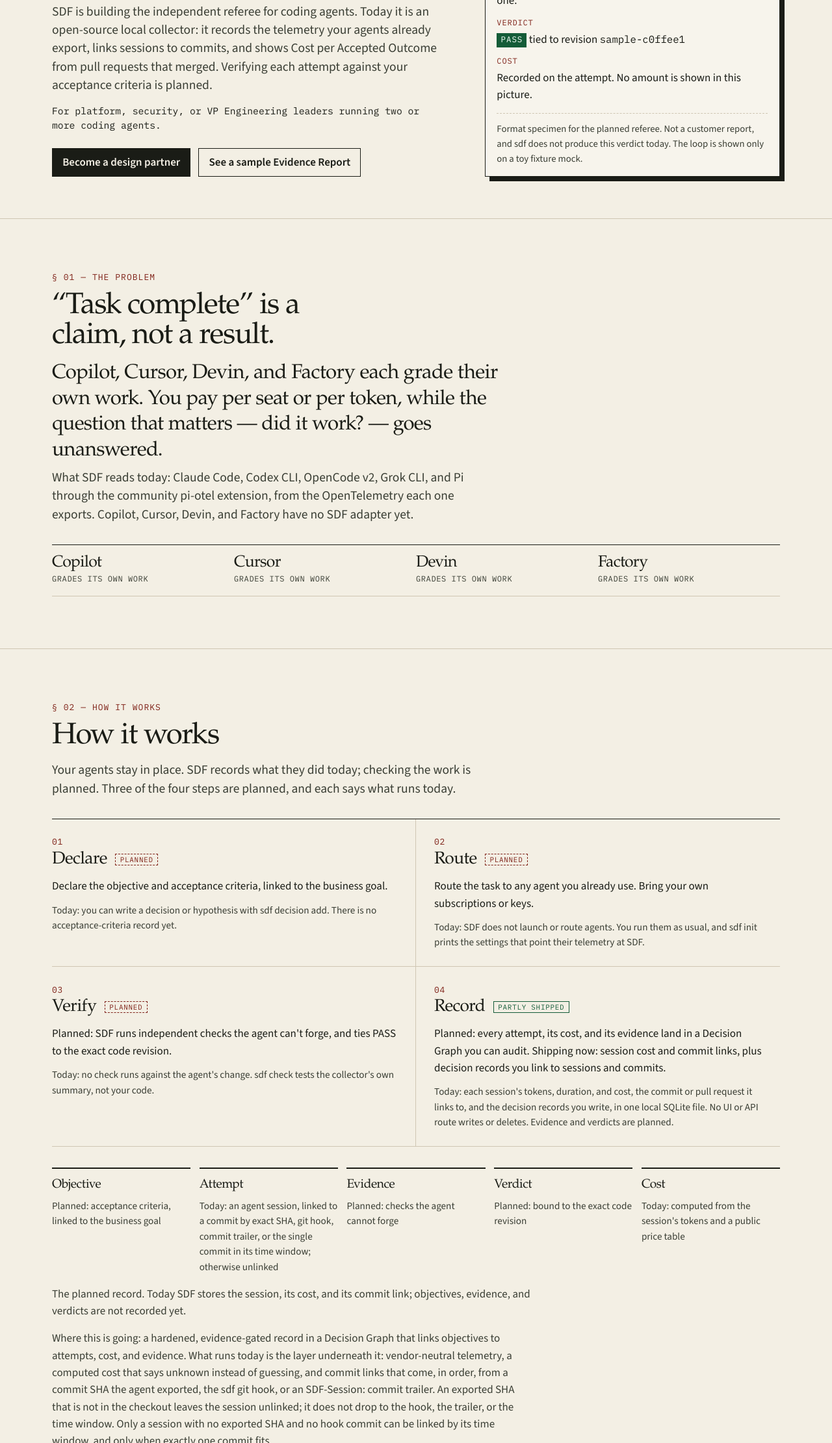
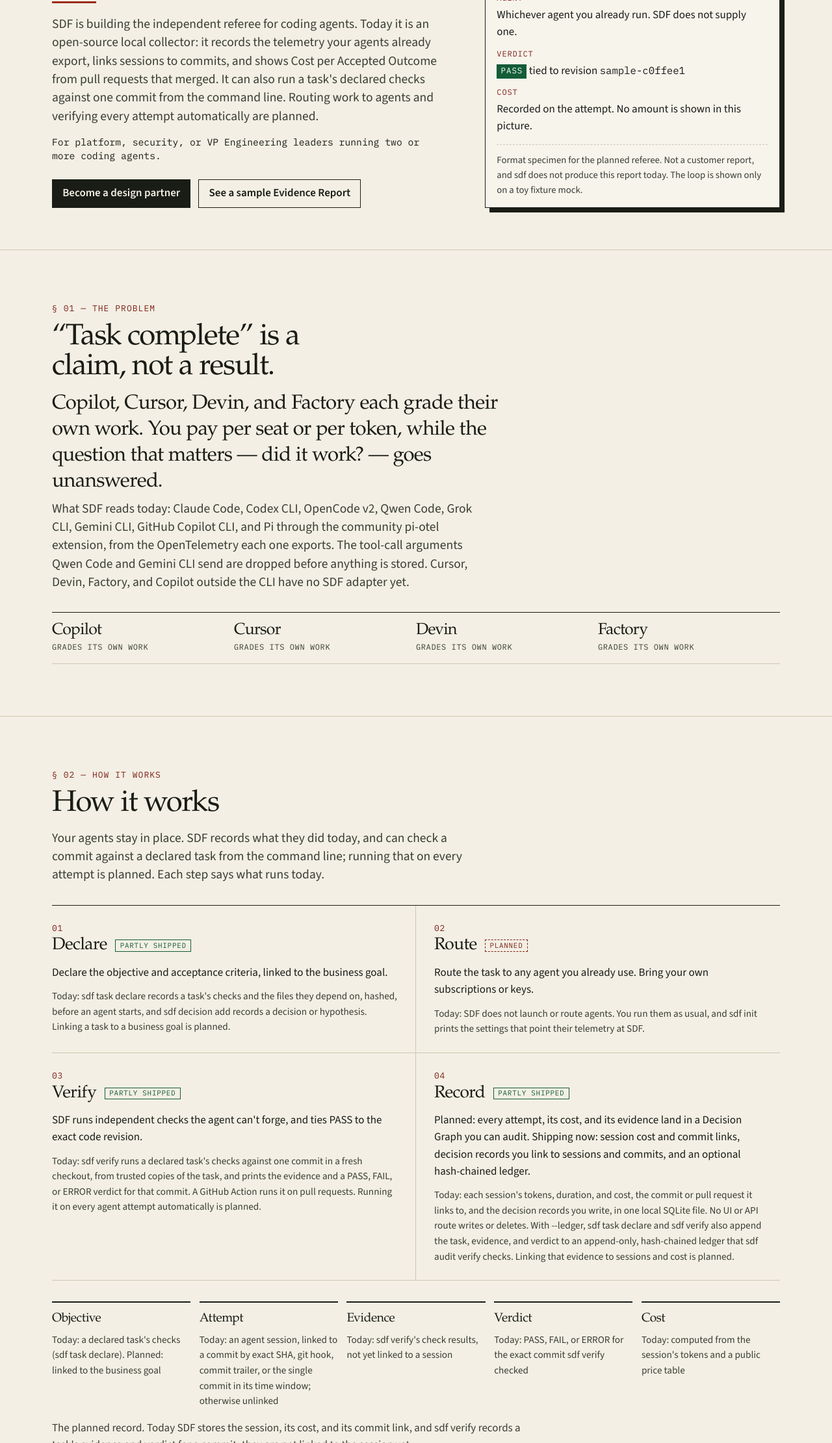
Before and after one commit to paulpham157/sdf-landingpage, an Astro site: page / in a window 1280 px wide. Shown: the part 579-2800 px from the top of the page at 65% size. Built offline with nearby package versions, Linux system fonts and the light colour scheme; Astro itself is replaced by a stand-in of ours.

Commit message:
Sync the copy with sdf main: auth, verify, ledger, agent list (#8)
Since #7, sdf main has gained:
- an optional OTLP bearer token (sdf#192), which the hooks send (sdf#206)
- a hash-chained ledger with sdf audit verify/head (sdf#189)
- sdf task declare (sdf#190) and sdf verify with a GitHub Action
  (sdf#193, sdf#196), with an opt-in ledger for both (sdf#207)
- Qwen Code (sdf#194), Gemini CLI (sdf#186), GitHub Copilot CLI (sdf#188),
  and Grok CLI hooks (sdf#203)
- dropping of Qwen/Gemini tool arguments before storing (sdf#194)

Declare and Verify move from Planned to Partly shipped, and each says
what runs today. Routing, automatic verification of every attempt, the
Decision Graph linking evidence to sessions and cost, the Evidence Report,
Hosted Team, and Enterprise stay Planned. The no-auth line now says auth
is off by default with an optional token.

```diff
--- a/src/content/blog/cite-the-source.mdx
+++ b/src/content/blog/cite-the-source.mdx
@@ -49,6 +49,6 @@ The three cards below are specimens. The handles are not real accounts, and the
   The Decision Graph is the record: objective, attempt, evidence, verdict, and cost.
 </SocialCitation>
 
-A citation is not a PASS. In the referee SDF is building, a PASS is tied to a code revision and to checks the agent cannot forge, and the graph that holds those links is append-only. Those checks are planned. SDF does not sell the agent that did the work, and the dollar amounts for SDF itself are not published.
+A citation is not a PASS. In the referee SDF is building, a PASS is tied to a code revision and to checks the agent cannot forge, and the graph that holds those links is append-only. Today sdf verify runs those checks against one commit, and an opt-in hash-chained ledger keeps the result; the graph that links them to each attempt is planned. SDF does not sell the agent that did the work, and the dollar amounts for SDF itself are not published.
 
 This page is a sample. The referee loop is planned and shown only on a toy fixture mock. If the record is the thing you want to baseline, [become a design partner](/design-partners).
--- a/src/data/site.ts
+++ b/src/data/site.ts
@@ -10,7 +10,7 @@ export const site = {
   email: "design-partners@softwaredecisionfabric.tech",
   emailIsPlaceholder: false,
   status:
-    "Today SDF ships an open-source local collector for coding-agent telemetry. The referee loop is planned and is shown only as a toy fixture mock on this site. We are onboarding 3 to 5 design partners.",
+    "Today SDF ships an open-source local collector for coding-agent telemetry, plus local commands that declare a task's checks and run them against a commit. The full referee loop is planned and is shown only as a toy fixture mock on this site. We are onboarding 3 to 5 design partners.",
   repo: "https://github.com/paulpham157/sdf",
 } as const;
 
@@ -20,7 +20,7 @@ export const wedgeMetric = "Cost per Accepted Outcome";
 export const hero = {
   title: "Know which agent work actually shipped.",
   subhead:
-    "SDF is building the independent referee for coding agents. Today it is an open-source local collector: it records the telemetry your agents already export, links sessions to commits, and shows Cost per Accepted Outcome from pull requests that merged. Verifying each attempt against your acceptance criteria is planned.",
+    "SDF is building the independent referee for coding agents. Today it is an open-source local collector: it records the telemetry your agents already export, links sessions to commits, and shows Cost per Accepted Outcome from pull requests that merged. It can also run a task's declared checks against one commit from the command line. Routing work to agents and verifying every attempt automatically are planned.",
   buyer:
     "For platform, security, or VP Engineering leaders running two or more coding agents.",
   primaryCta: "Become a design partner",
@@ -31,7 +31,7 @@ export const problem = {
   heading: "“Task complete” is a claim, not a result.",
   body: "Copilot, Cursor, Devin, and Factory each grade their own work. You pay per seat or per token, while the question that matters — did it work? — goes unanswered.",
   coverage:
-    "What SDF reads today: Claude Code, Codex CLI, OpenCode v2, Grok CLI, and Pi through the community pi-otel extension, from the OpenTelemetry each one exports. Copilot, Cursor, Devin, and Factory have no SDF adapter yet.",
+    "What SDF reads today: Claude Code, Codex CLI, OpenCode v2, Qwen Code, Grok CLI, Gemini CLI, GitHub Copilot CLI, and Pi through the community pi-otel extension, from the OpenTelemetry each one exports. The tool-call arguments Qwen Code and Gemini CLI send are dropped before anything is stored. Cursor, Devin, Factory, and Copilot outside the CLI have no SDF adapter yet.",
   agents: ["Copilot", "Cursor", "Devin", "Factory"] as const,
 } as const;
 
@@ -46,10 +46,10 @@ export const steps = [
   {
     id: "01",
     title: "Declare",
-    status: "planned" as Status,
+    status: "partial" as Status,
     body: "Declare the objective and acceptance criteria, linked to the business goal.",
     today:
-      "Today: you can write a decision or hypothesis with sdf decision add. There is no acceptance-criteria record yet.",
+      "Today: sdf task declare records a task's checks and the files they depend on, hashed, before an agent starts, and sdf decision add records a decision or hypothesis. Linking a task to a business goal is planned.",
   },
   {
     id: "02",
@@ -62,23 +62,23 @@ export const steps = [
   {
     id: "03",
     title: "Verify",
-    status: "planned" as Status,
-    body: "Planned: SDF runs independent checks the agent can't forge, and ties PASS to the exact code revision.",
+    status: "partial" as Status,
+    body: "SDF runs independent checks the agent can't forge, and ties PASS to the exact code revision.",
     today:
-      "Today: no check runs against the agent's change. sdf check tests the collector's own summary, not your code.",
+      "Today: sdf verify runs a declared task's checks against one commit in a fresh checkout, from trusted copies of the task, and prints the evidence and a PASS, FAIL, or ERROR verdict for that commit. A GitHub Action runs it on pull requests. Running it on every agent attempt automatically is planned.",
   },
   {
     id: "04",
     title: "Record",
     status: "partial" as Status,
-    body: "Planned: every attempt, its cost, and its evidence land in a Decision Graph you can audit. Shipping now: session cost and commit links, plus decision records you link to sessions and commits.",
+    body: "Planned: every attempt, its cost, and its evidence land in a Decision Graph you can audit. Shipping now: session cost and commit links, decision records you link to sessions and commits, and an optional hash-chained ledger.",
     today:
-      "Today: each session's tokens, duration, and cost, the commit or pull request it links to, and the decision records you write, in one local SQLite file. No UI or API route writes or deletes. Evidence and verdicts are planned.",
+      "Today: each session's tokens, duration, and cost, the commit or pull request it links to, and the decision records you write, in one local SQLite file. No UI or API route writes or deletes. With --ledger, sdf task declare and sdf verify also append the task, evidence, and verdict to an append-only, hash-chained ledger that sdf audit verify checks. Linking that evidence to sessions and cost is planned.",
   },
 ] as const;
 
 export const moat =
-  "Where this is going: a hardened, evidence-gated record in a Decision Graph that links objectives to attempts, cost, and evidence. What runs today is the layer underneath it: vendor-neutral telemetry, a computed cost that says unknown instead of guessing, and commit links that come, in order, from a commit SHA the agent exported, the sdf git hook, or an SDF-Session: commit trailer. An exported SHA that is not in the checkout leaves the session unlinked; it does not drop to the hook, the trailer, or the time window. Only a session with no exported SHA and no hook commit can be linked by its time window, and only when exactly one commit fits.";
+  "Where this is going: a hardened, evidence-gated record in a Decision Graph that links objectives to attempts, cost, and evidence. What runs today is the layer underneath it: an opt-in hash-chained ledger for tasks, evidence, and verdicts, vendor-neutral telemetry, a computed cost that says unknown instead of guessing, and commit links that come, in order, from a commit SHA the agent exported, the sdf git hook, or an SDF-Session: commit trailer. An exported SHA that is not in the checkout leaves the session unlinked; it does not drop to the hook, the trailer, or the time window. Only a session with no exported SHA and no hook commit can be linked by its time window, and only when exactly one commit fits.";
 
 export const verifiedAttempt =
   "A verified Attempt is a recorded run whose evidence was checked independently of the agent that produced it, against criteria that run did not get to choose.";
@@ -97,7 +97,7 @@ export const pillars = [
   {
     title: "Independently verifiable",
     status: "planned" as Status,
-    body: "Evidence that is re-runnable and revision-bound, so security and finance can check it without trusting us or the agent. Today the evidence is telemetry in a local SQLite file you can summarize again; there are no checks to re-run yet.",
+    body: "Evidence that is re-runnable and revision-bound, so security and finance can check it without trusting us or the agent. Today the telemetry sits in a local SQLite file you can summarize again, and sdf verify re-runs a declared task's checks against a commit. Re-running them for every agent attempt is planned.",
   },
   {
     title: "Cost per Accepted Outcome",
@@ -173,7 +173,7 @@ export const faqs = [
   },
   {
     q: "Is SDF generally available?",
-    a: "No. What ships today is the open-source local collector. Verification, routing, Hosted Team, and Enterprise are planned, and the referee loop exists only as a toy fixture mock. The invitation on this site is a design-partner program for 3 to 5 platform teams, not a public rollout.",
+    a: "No. What ships today is the open-source local collector, with local sdf task declare and sdf verify commands. Automatic verification of every attempt, routing, Hosted Team, and Enterprise are planned, and the referee loop exists only as a toy fixture mock. The invitation on this site is a design-partner program for 3 to 5 platform teams, not a public rollout.",
   },
   {
     q: "Are the OpenHands, Factory, and Ona figures SDF prices?",
@@ -190,7 +190,7 @@ export const onePager = {
     },
     {
       title: "Solution",
-      body: "Planned: a vendor-neutral control plane that verifies every agent attempt with evidence the agent can't forge and records it in an auditable Decision Graph. Shipping today: an open-source local collector that records agent telemetry, links sessions to commits, and computes Cost per Accepted Outcome from merged pull requests.",
+      body: "Planned: a vendor-neutral control plane that verifies every agent attempt with evidence the agent can't forge and records it in an auditable Decision Graph. Shipping today: an open-source local collector that records agent telemetry, links sessions to commits, and computes Cost per Accepted Outcome from merged pull requests, plus sdf verify, which runs a declared task's checks against one commit.",
     },
     {
       title: "Outcome",
@@ -270,16 +270,16 @@ export const marketAnchors = [
 ] as const;
 
 export const graphNodes = [
-  { title: "Objective", detail: "Planned: acceptance criteria, linked to the business goal" },
+  { title: "Objective", detail: "Today: a declared task's checks (sdf task declare). Planned: linked to the business goal" },
   { title: "Attempt", detail: "Today: an agent session, linked to a commit by exact SHA, git hook, commit trailer, or the single commit in its time window; otherwise unlinked" },
-  { title: "Evidence", detail: "Planned: checks the agent cannot forge" },
-  { title: "Verdict", detail: "Planned: bound to the exact code revision" },
+  { title: "Evidence", detail: "Today: sdf verify's check results, not yet linked to a session" },
+  { title: "Verdict", detail: "Today: PASS, FAIL, or ERROR for the exact commit sdf verify checked" },
   { title: "Cost", detail: "Today: computed from the session's tokens and a public price table" },
 ] as const;
 
 export const shipsToday = {
   heading: "What you can run today",
-  body: "The collector is open source (Apache 2.0) and runs on your machine. sdf serve listens for OTLP/HTTP on 127.0.0.1:4318 and OTLP/gRPC on 127.0.0.1:4317, stores sessions in one SQLite file, and serves a read-only page at 127.0.0.1:4320. It has no authentication, so keep it on localhost.",
+  body: "The collector is open source (Apache 2.0) and runs on your machine. sdf serve listens for OTLP/HTTP on 127.0.0.1:4318 and OTLP/gRPC on 127.0.0.1:4317, stores sessions in one SQLite file, and serves a read-only page at 127.0.0.1:4320. Authentication is off by default; an optional bearer token (--otlp-token-file or SDF_OTLP_TOKEN_FILE) guards OTLP writes, and the hooks sdf installs send it. Keep it on localhost either way.",
   install: "go install github.com/paulpham157/sdf/cmd/sdf@latest",
   run: ["sdf serve", "sdf summary"],
   note: "Needs Go 1.26 or newer. No release binaries are published yet. An accepted outcome needs a commit link (sdf init --git-hooks records one) and --github for merge status; without them the metric says unknown.",
--- a/src/pages/index.astro
+++ b/src/pages/index.astro
@@ -76,7 +76,7 @@ const jsonLd = graph(
             <dd>Recorded on the attempt. No amount is shown in this picture.</dd>
           </div>
         </dl>
-        <p class="stub-foot">Format specimen for the planned referee. Not a customer report, and sdf does not produce this verdict today. The loop is shown only on a toy fixture mock.</p>
+        <p class="stub-foot">Format specimen for the planned referee. Not a customer report, and sdf does not produce this report today. The loop is shown only on a toy fixture mock.</p>
       </aside>
     </div>
   </section>
@@ -104,7 +104,7 @@ const jsonLd = graph(
     <div class="wrap">
       <p class="kicker">§ 02 — How it works</p>
       <h2 id="how-title">How it works</h2>
-      <p class="lede tight">Your agents stay in place. SDF records what they did today; checking the work is planned. Three of the four steps are planned, and each says what runs today.</p>
+      <p class="lede tight">Your agents stay in place. SDF records what they did today, and can check a commit against a declared task from the command line; running that on every attempt is planned. Each step says what runs today.</p>
       <ol class="steps">
         {
           steps.map((step) => (
@@ -121,7 +121,7 @@ const jsonLd = graph(
       </ol>
       <DecisionChain
         nodes={graphNodes}
-        caption="The planned record. Today SDF stores the session, its cost, and its commit link; objectives, evidence, and verdicts are not recorded yet."
+        caption="The planned record. Today SDF stores the session, its cost, and its commit link, and sdf verify records a task's evidence and verdict for a commit; they are not linked to the session yet."
       />
       <p class="moat">{moat}</p>
     </div>
--- a/src/pages/sample-evidence-report.astro
+++ b/src/pages/sample-evidence-report.astro
@@ -50,7 +50,7 @@ const breadcrumbs = [
 >
   <article class="report wrap">
     <p class="sample-banner" role="note">
-      <strong>Sample.</strong> This is a stylized mock of an Evidence Report. It is not a customer report, not a signed audit, and not a live result. The report, its route, its checks, and its verdict are planned; sdf does not produce any of them today. {site.status}
+      <strong>Sample.</strong> This is a stylized mock of an Evidence Report. It is not a customer report, not a signed audit, and not a live result. The report and its route are planned, and sdf does not produce this report today. sdf verify does run a declared task's checks against one commit and prints the evidence and verdict as JSON. {site.status}
     </p>
 
     <header class="report-head">
```
Also changed, not shown: src/content/blog/task-complete-is-a-claim.md (+2 -2 lines).
